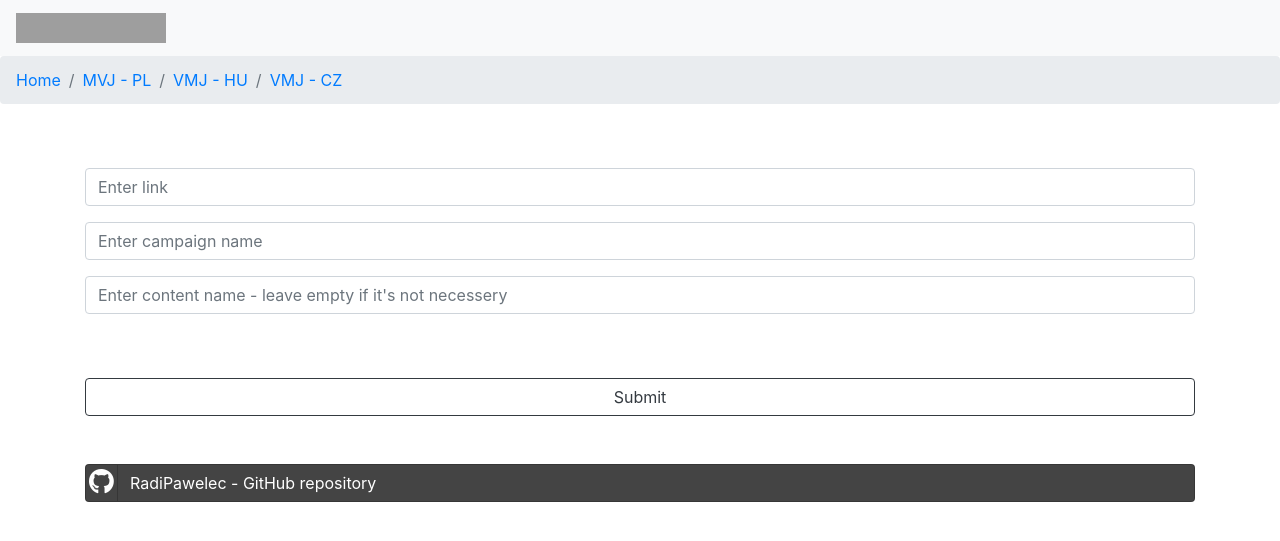
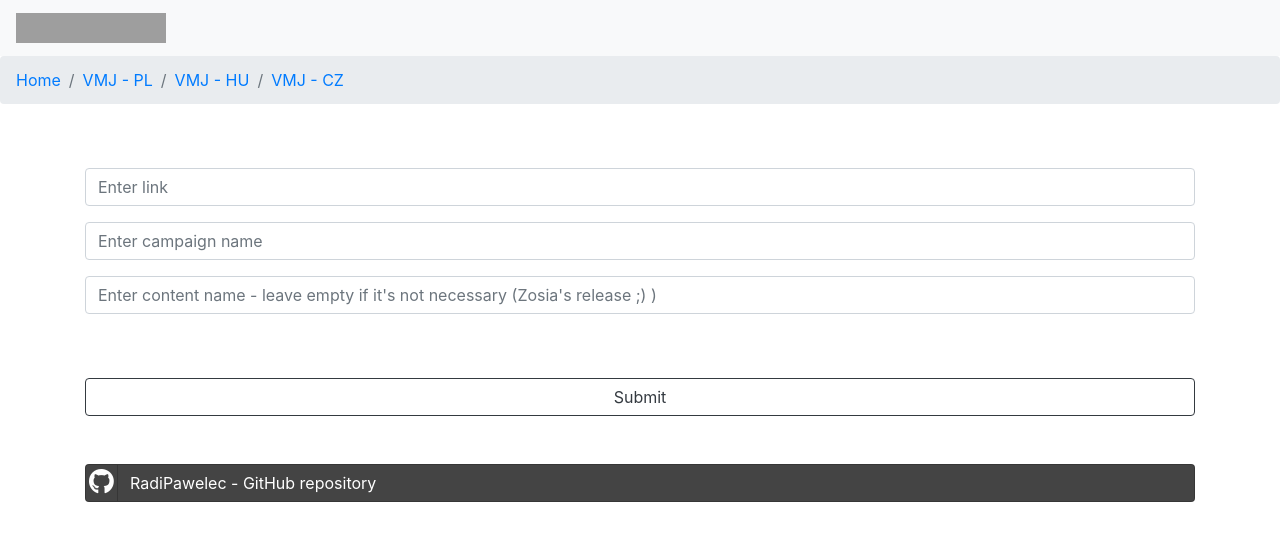
Before and after one commit to radipawelec/utmGen, a Flask app: page / in a window 1280 px wide. Shown: the top 541 px of the page. Run offline with Flask 2, Linux system fonts and the light colour scheme; some libraries are stand-ins or nearby versions; grey boxes are pictures that could not be loaded.

Commit message:
fix fatfingers & rm bity

```diff
--- a/app.py
+++ b/app.py
@@ -1,17 +1,25 @@
 from flask import Flask, render_template, request
 from bs4 import BeautifulSoup
 import requests
-import os
-
+from bitly_api import *
+from bitlyshortener import *
 app = Flask(__name__)
-
 
 from flask import Flask, request, render_template
 
 app = Flask(__name__)
 
+# API_TOKEN = "86ef8bdd0f5eff2603eac6f4e1737e03e62f8a99&"
+# CALL_BILTY_API = ('https://api-ssl.bitly.com/v3/shorten?format=json&access_token={}&longUrl={}')
+
 @app.route('/')
 def my_form():
+    # tokens_pool = ['86ef8bdd0f5eff2603eac6f4e1737e03e62f8a99']  # Use your own.
+    # shortener = Shortener(tokens=tokens_pool, max_cache_size=8192)
+    # urls = ['https://paperswithcode.com/sota', 'https://arxiv.org/', 'https://arxiv.org/list/cs.LG/recent']
+    # results = shortener.shorten_urls(urls)
+    # print(results)
+
     return render_template('my-form.html')
 
 @app.route('/vmj')
@@ -29,7 +37,6 @@ def my_form_vmj_hu():
 
 @app.route('/', methods=['POST'])
 def my_form_post():
-
     link = request.form['link']
     campaign = request.form['campaign']
     content = request.form['content']
@@ -123,9 +130,22 @@ class MakeUTMlink:
     def __init__(self, link, campaign, content):
         if content == "":
             self.fb = link + "?umt_source=facebook&utm_medium=social&utm_campaign=" + campaign
+            print(self.fb)
+            # data = requests.get(CALL_BILTY_API.format(API_TOKEN, self.fb)).json()
+            # self.fb_short = (data['data']['url'])
+
             self.cpc = link + "?umt_source=facebook&utm_medium=cpc&utm_campaign=" + campaign
+            # data = requests.get(CALL_BILTY_API.format(API_TOKEN, self.cpc)).json()
+            # self.cpc_short = (data['data']['url'])
+
             self.li = link + "?umt_source=linkedin&utm_medium=social&utm_campaign=" + campaign
+            # data = requests.get(CALL_BILTY_API.format(API_TOKEN, self.li)).json()
+            # self.li_short = (data['data']['url'])
+
             self.mail = link+"?umt_source=newsletter&utm_medium=email&utm_campaign="+campaign
+            # data = requests.get(CALL_BILTY_API.format(API_TOKEN, self.mail)).json()
+            # self.mail_short = (data['data']['url'])
+
         else:
             self.fb = link + "?umt_source=facebook&utm_medium=social&utm_campaign=" + campaign+"&utm_content="+content
             self.cpc = link + "?umt_source=facebook&utm_medium=cpc&utm_campaign=" + campaign+"&utm_content="+content
--- a/templates/my-form.html
+++ b/templates/my-form.html
@@ -45,7 +45,7 @@
       <nav aria-label="breadcrumb">
   <ol class="breadcrumb">
     <li class="breadcrumb-item"><a href="#">Home</a></li>
-    <li class="breadcrumb-item"><a href="/vmj">MVJ - PL</a></li>
+    <li class="breadcrumb-item"><a href="/vmj">VMJ - PL</a></li>
     <li class="breadcrumb-item"><a href="/vmj/hu">VMJ - HU</a></li>
     <li class="breadcrumb-item"><a href="/vmj/cz">VMJ - CZ</a></li>
   </ol>
@@ -84,7 +84,7 @@
                 type="text"
                 class="form-control"
                 id="inputcontetnt"
-                placeholder="Enter content name - leave empty if it's not necessery"
+                placeholder="Enter content name - leave empty if it's not necessary (Zosia's release ;) )"
               />
             </div>
             <br /><br />
--- a/templates/results_vmj.html
+++ b/templates/results_vmj.html
@@ -44,7 +44,7 @@
           <nav aria-label="breadcrumb">
   <ol class="breadcrumb">
     <li class="breadcrumb-item"><a href="#">Home</a></li>
-    <li class="breadcrumb-item"><a href="/vmj">MVJ - PL</a></li>
+    <li class="breadcrumb-item"><a href="/vmj">VMJ - PL</a></li>
     <li class="breadcrumb-item"><a href="/vmj/hu">VMJ - HU</a></li>
     <li class="breadcrumb-item"><a href="/vmj/cz">VMJ - CZ</a></li>
   </ol>
--- a/templates/results_vmj_cz.html
+++ b/templates/results_vmj_cz.html
@@ -44,7 +44,7 @@
           <nav aria-label="breadcrumb">
   <ol class="breadcrumb">
     <li class="breadcrumb-item"><a href="#">Home</a></li>
-    <li class="breadcrumb-item"><a href="/vmj">MVJ - PL</a></li>
+    <li class="breadcrumb-item"><a href="/vmj">VMJ - PL</a></li>
     <li class="breadcrumb-item"><a href="/vmj/hu">VMJ - HU</a></li>
     <li class="breadcrumb-item"><a href="/vmj/cz">VMJ - CZ</a></li>
   </ol>
--- a/templates/results_vmj_hu.html
+++ b/templates/results_vmj_hu.html
@@ -44,7 +44,7 @@
           <nav aria-label="breadcrumb">
   <ol class="breadcrumb">
     <li class="breadcrumb-item"><a href="#">Home</a></li>
-    <li class="breadcrumb-item"><a href="/vmj">MVJ - PL</a></li>
+    <li class="breadcrumb-item"><a href="/vmj">VMJ - PL</a></li>
     <li class="breadcrumb-item"><a href="/vmj/hu">VMJ - HU</a></li>
     <li class="breadcrumb-item"><a href="/vmj/cz">VMJ - CZ</a></li>
   </ol>
--- a/templates/vmj-form.html
+++ b/templates/vmj-form.html
@@ -44,7 +44,7 @@
             <nav aria-label="breadcrumb">
   <ol class="breadcrumb">
     <li class="breadcrumb-item"><a href="#">Home</a></li>
-    <li class="breadcrumb-item"><a href="/vmj">MVJ - PL</a></li>
+    <li class="breadcrumb-item"><a href="/vmj">VMJ - PL</a></li>
     <li class="breadcrumb-item"><a href="/vmj/hu">VMJ - HU</a></li>
     <li class="breadcrumb-item"><a href="/vmj/cz">VMJ - CZ</a></li>
   </ol>
```
Also changed, not shown: templates/result.html (+45 -5 lines).
